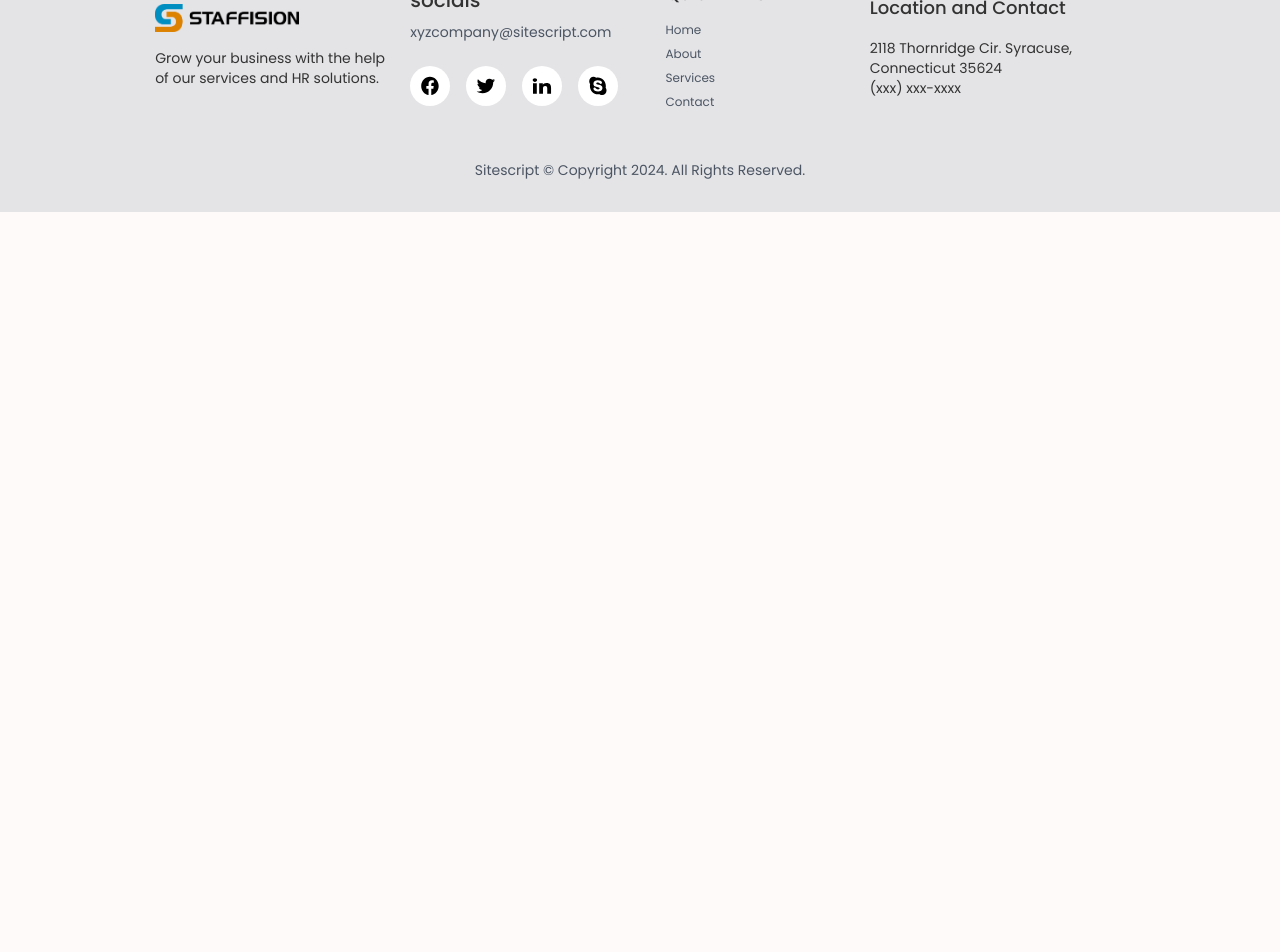
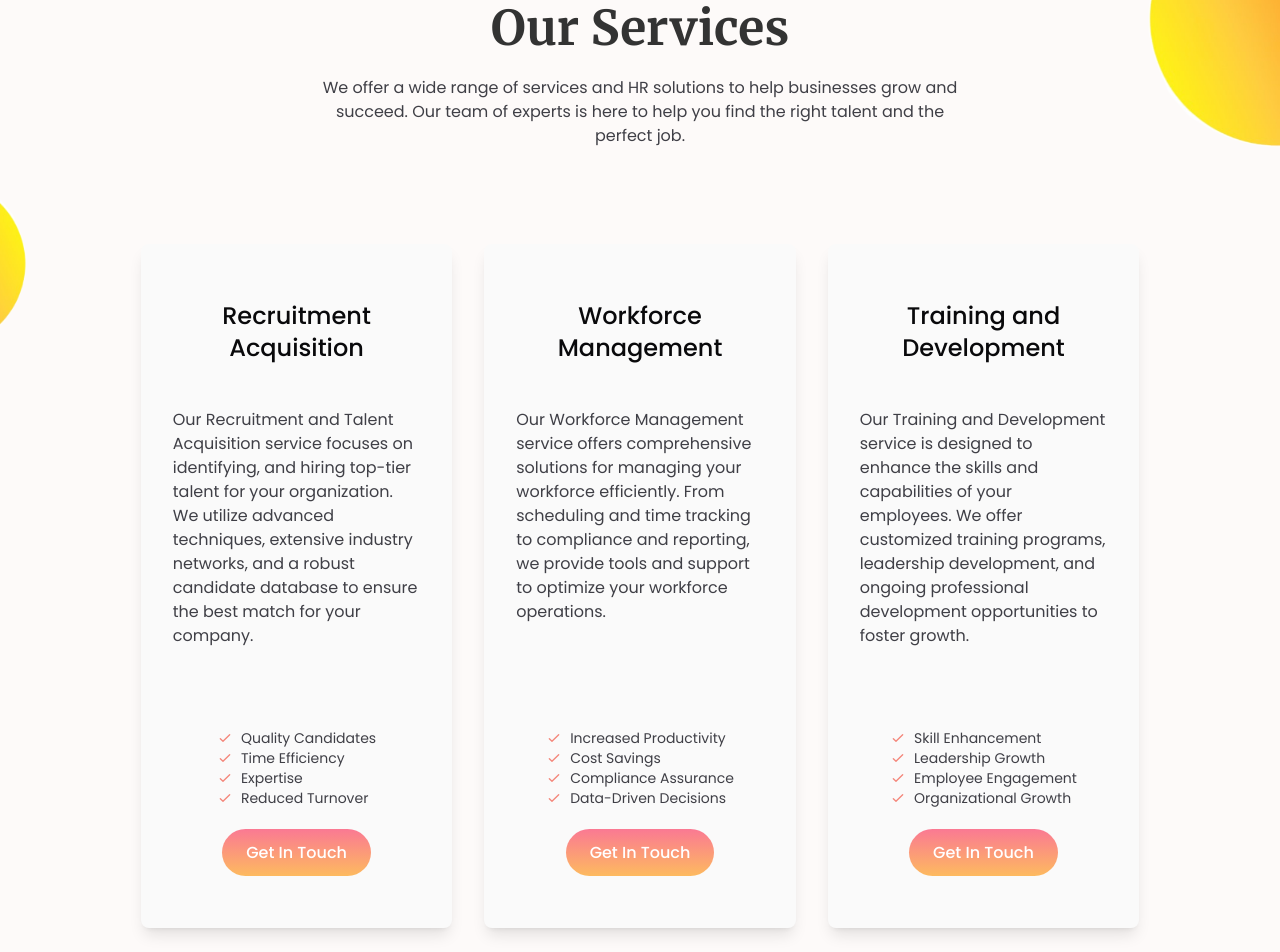
Before and after one commit to ksaurav24/Staffision, a React (Vite) app: page /services in a window 1280 px wide. Shown: the part 180-1132 px from the top of the page. Before the commit the page ends 800 px from the top, so only its background shows below. Built offline with nearby package versions, Linux system fonts and the light colour scheme; a web font is replaced by a local one.

Commit message:
Services Page added

```diff
--- a/src/App.jsx
+++ b/src/App.jsx
@@ -9,6 +9,7 @@ import LocomotiveScroll from "locomotive-scroll";
 import "./locomotive-scroll.css";
 import Footer from "./components/Footer";
 import Contact from "./components/Contact";
+import Services from "./components/Services";
 function App() {
   const container = useRef(null);
   useEffect(() => {
@@ -34,6 +35,8 @@ function App() {
         <Routes>
           <Route path="/" element={<Home />} />
           <Route path="/about" element={<About />} />
+          <Route path="/services" element={<Services />} />
+
           <Route path="/contact" element={<Contact />} />
         </Routes>
       </Router>
--- /dev/null
+++ b/src/components/Services.jsx
@@ -0,0 +1,170 @@
+import React from "react";
+import bubble from "../assets/bubble.png";
+import { motion } from "framer-motion";
+const Services = () => {
+  const services = [
+    {
+      title: "Recruitment Acquisition",
+      description:
+        "Our Recruitment and Talent Acquisition service focuses on identifying, and hiring top-tier talent for your organization. We utilize advanced techniques, extensive industry networks, and a robust candidate database to ensure the best match for your company.",
+      benefits: [
+        "Quality Candidates",
+        "Time Efficiency",
+        "Expertise",
+        "Reduced Turnover",
+      ],
+    },
+    {
+      title: "Workforce Management",
+      description:
+        "Our Workforce Management service offers comprehensive solutions for managing your workforce efficiently. From scheduling and time tracking to compliance and reporting, we provide tools and support to optimize your workforce operations.",
+      benefits: [
+        "Increased Productivity",
+        "Cost Savings",
+        "Compliance Assurance",
+        "Data-Driven Decisions",
+      ],
+    },
+    {
+      title: "Training and Development",
+      description:
+        "Our Training and Development service is designed to enhance the skills and capabilities of your employees. We offer customized training programs, leadership development, and ongoing professional development opportunities to foster growth.",
+      benefits: [
+        "Skill Enhancement",
+        "Leadership Growth",
+        "Employee Engagement",
+        "Organizational Growth",
+      ],
+    },
+  ];
+  return (
+    <div data-scroll>
+      <motion.img
+        initial={{ x: 120, scale: 0.2, opacity: 0.5 }}
+        animate={{ x: 0, scale: 1, opacity: 1 }}
+        transition={{
+          duration: 0.6,
+          delay: 0,
+          ease: "easeInOut",
+        }}
+        className="absolute -z-10 lg:w-[30vw] w-[70vw] top-[30px] lg:-right-[12vw] -right-[26vw]"
+        src={bubble}
+        alt="bubble"
+      />
+      <motion.img
+        initial={{ x: -120, scale: 0.2, opacity: 0.5 }}
+        animate={{ x: -20, rotate: 180, scale: 1, opacity: 1 }}
+        transition={{
+          duration: 0.6,
+          delay: 0,
+          ease: "easeInOut",
+        }}
+        className="absolute top-[300px] rotate-180 -z-10 lg:w-[20vw] w-[70vw] -left-36"
+        src={bubble}
+        alt="bubble"
+      />
+      <div className="w-screen relative">
+        <div className="flex flex-col justify-center items-center my-20">
+          <motion.h1
+            initial={{ y: 40, opacity: 0 }}
+            animate={{ y: 0, opacity: 1 }}
+            transition={{
+              duration: 0.5,
+              delay: 0,
+              ease: "easeInOut",
+            }}
+            className="text-5xl my-2 text-center merriweather-bold"
+          >
+            Our Services
+          </motion.h1>
+          <motion.p
+            initial={{ y: 30, opacity: 0 }}
+            animate={{ y: 0, opacity: 1 }}
+            transition={{
+              duration: 0.5,
+              delay: 0.2,
+              ease: "easeInOut",
+            }}
+            className="text-md my-4 text-zinc-700 poppins-regular text-center lg:px-0 px-14 lg:w-[50%] mt-4"
+          >
+            We offer a wide range of services and HR solutions to help
+            businesses grow and succeed. Our team of experts is here to help you
+            find the right talent and the perfect job.
+          </motion.p>
+        </div>
+        <div className="">
+          <div className="flex lg:flex-row flex-col gap-8 w-[78%] mx-auto my-20 relative  ">
+            {services.map((service, index) => {
+              return (
+                <motion.div
+                  key={index}
+                  initial={{ y: 40, opacity: 0 }}
+                  animate={{ y: 0, opacity: 1 }}
+                  transition={{
+                    duration: 0.5,
+                    delay: 0.2 + index * 0.1,
+                    ease: "easeInOut",
+                  }}
+                  className="flex py-6 lg:w-1/3 w-[80vw] px-8 bg-zinc-50 rounded-lg shadow-lg flex-col  "
+                >
+                  <h1 className="text-2xl lg:h-[60px] my-8 text-center text-zinc-950 poppins-medium">
+                    {service.title}
+                  </h1>
+                  <p className="text-md py-4 lg:h-[280px] mb-8 text-zinc-700 poppins-regular ">
+                    {service.description}
+                  </p>
+                  <div className="flex flex-col justify-center items-center gap-4 w-full min-h-[200px] ">
+                    <ul>
+                      {service.benefits.map((benefit, index) => {
+                        return (
+                          <li key={index} className="flex items-center gap-2">
+                            <svg
+                              xmlns="http://www.w3.org/2000/svg"
+                              className="h-4 w-4 text-[#f4877b]"
+                              fill="none"
+                              viewBox="0 0 24 24"
+                              stroke="currentColor"
+                            >
+                              <path
+                                strokeLinecap="round"
+                                strokeLinejoin="round"
+                                strokeWidth={2}
+                                d="M5 13l4 4L19 7"
+                              />
+                            </svg>
+                            <p className="text-sm text-zinc-700 poppins-regular">
+                              {benefit}
+                            </p>
+                          </li>
+                        );
+                      })}
+                    </ul>
+                    <motion.button
+                      initial={{ opacity: 0 }}
+                      animate={{ opacity: 1 }}
+                      transition={{
+                        duration: 0.4,
+                        delay: 0.4,
+                        ease: "easeInOut",
+                      }}
+                      className="my-4 mx-auto"
+                    >
+                      <a
+                        className="px-6 hover:shadow-xl hover:shadow-[#ff80804e]  transition duration-300 ease-in-out text-md py-3 text-white  bg-gradient-to-b from-[#FA7993] to-[#FDBA5F] mx-auto capitalize poppins-medium rounded-3xl"
+                        href="/contact"
+                      >
+                        Get in touch
+                      </a>
+                    </motion.button>
+                  </div>
+                </motion.div>
+              );
+            })}
+          </div>
+        </div>
+      </div>
+    </div>
+  );
+};
+
+export default Services;
```
